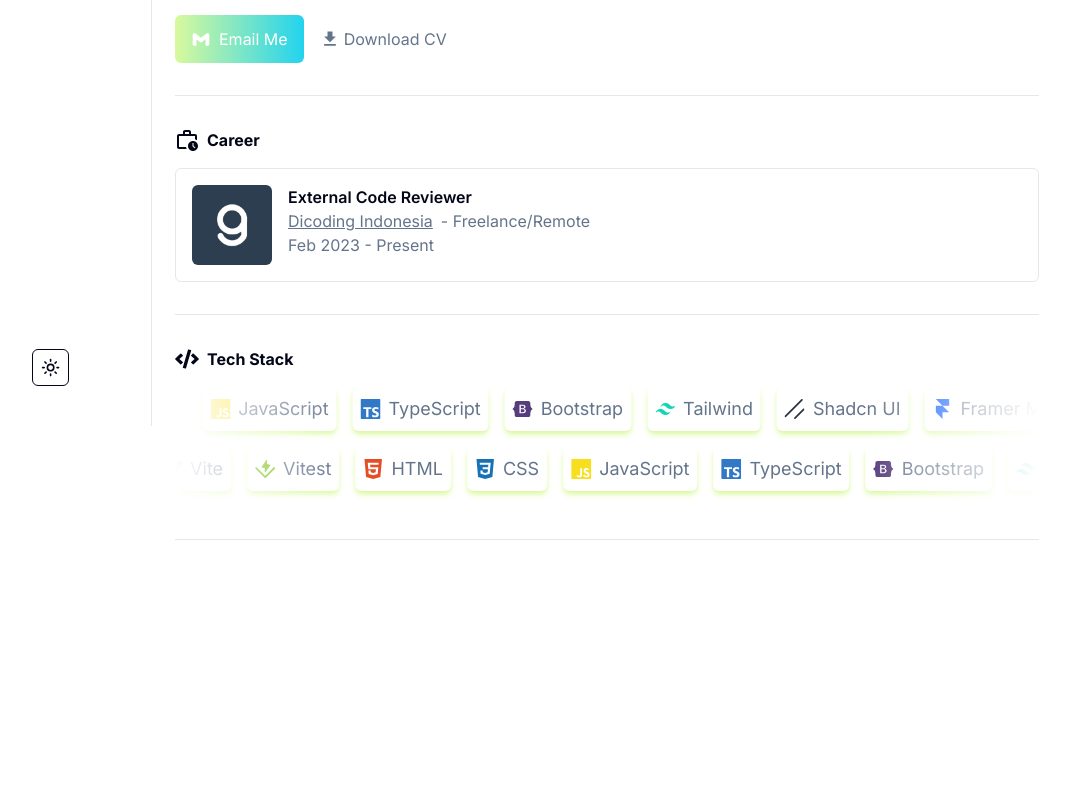
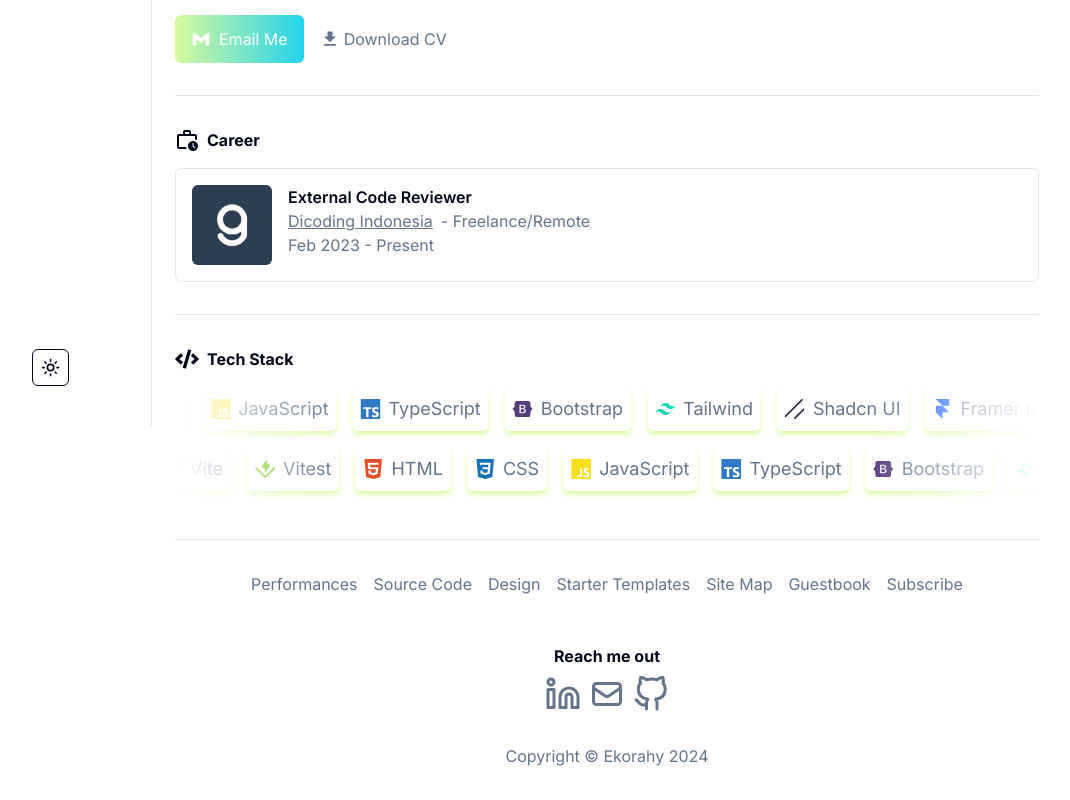
Before and after one commit to ekorahy/personal-website, a Next.js app: page / in a window 1280 px wide. Shown: the part 406-1206 px from the top of the page, without its empty margins (145-1215 px from the left). Before the commit the page ends 1058 px from the top, so only its background shows below. Built offline with nearby package versions, Linux system fonts and the light colour scheme.

Commit message:
feat: add minimum content for footer

```diff
--- a/src/app/layout.tsx
+++ b/src/app/layout.tsx
@@ -3,6 +3,10 @@ import "../styles/globals.css";
 import NavBar from "@/components/molecule/NavBar";
 import NavSide from "@/components/molecule/NavSide";
 import { ThemeProvider } from "@/components/theme/ThemeProvider";
+import NavFooterList from "@/components/molecule/NavFooterList";
+import { FiGithub, FiLinkedin } from "react-icons/fi";
+import { HiOutlineMail } from "react-icons/hi";
+import Link from "next/link";
 
 const inter = Inter({ subsets: ["latin"] });
 
@@ -20,12 +24,43 @@ export default function RootLayout({
           enableSystem
           disableTransitionOnChange
         >
-          <header className="fixed z-50 bottom-0 w-full sm:hidden">
+          <header className="fixed bottom-0 z-50 w-full sm:hidden">
             <NavBar />
           </header>
-          <main className="mx-auto mb-20 flex max-w-6xl gap-6 p-4 sm:p-8">
+          <main className="mx-auto mb-20 flex max-w-6xl gap-6 p-4 sm:mb-0 sm:p-8">
             <NavSide />
-            <div className="w-full sm:pl-56">{children}</div>
+            <div className="w-full sm:pl-56">
+              <div>{children}</div>
+              <footer className="mt-8">
+                <NavFooterList />
+                <div className="mx-auto mb-8 mt-12 w-max">
+                  <h3 className="mb-2 text-center font-bold text-slate-950 dark:text-white">
+                    Reach me out
+                  </h3>
+                  <div className="flex items-center justify-center gap-2 text-4xl">
+                    <Link
+                      className="hover:text-slate-950 dark:hover:text-white"
+                      href="https://www.linkedin.com/in/ekorahy/"
+                    >
+                      <FiLinkedin />
+                    </Link>
+                    <Link
+                      className="hover:text-slate-950 dark:hover:text-white"
+                      href="mailto:ekorahy@gmail.com"
+                    >
+                      <HiOutlineMail />
+                    </Link>
+                    <Link
+                      className="hover:text-slate-950 dark:hover:text-white"
+                      href="https://github.com/ekorahy"
+                    >
+                      <FiGithub />
+                    </Link>
+                  </div>
+                </div>
+                <p className="text-center">Copyright &#169; Ekorahy 2024</p>
+              </footer>
+            </div>
           </main>
         </ThemeProvider>
       </body>
--- /dev/null
+++ b/src/components/atom/NavFooterItem.tsx
@@ -0,0 +1,15 @@
+import Link from "next/link";
+
+export default function NavFooterItem({
+  name,
+  link,
+}: {
+  name: string;
+  link: string;
+}) {
+  return (
+    <Link className="hover:text-slate-950 dark:hover:text-white" href={link}>
+      {name}
+    </Link>
+  );
+}
--- /dev/null
+++ b/src/components/molecule/NavFooterList.tsx
@@ -0,0 +1,12 @@
+import { navFooter } from "@/data/local/navfooter";
+import NavFooterItem from "../atom/NavFooterItem";
+
+export default function NavFooterList() {
+  return (
+    <div className="flex flex-wrap justify-center gap-4">
+      {navFooter.map(({ name, link }, idx) => (
+        <NavFooterItem key={idx} name={name} link={link} />
+      ))}
+    </div>
+  );
+}
--- /dev/null
+++ b/src/data/local/navfooter.ts
@@ -0,0 +1,30 @@
+export const navFooter = [
+  {
+    name: 'Performances',
+    link: '/'
+  },
+  {
+    name: 'Source Code',
+    link: '/'
+  },
+  {
+    name: 'Design',
+    link: '/'
+  },
+  {
+    name: 'Starter Templates',
+    link: '/'
+  },
+  {
+    name: 'Site Map',
+    link: '/'
+  },
+  {
+    name: 'Guestbook',
+    link: '/'
+  },
+  {
+    name: 'Subscribe',
+    link: '/'
+  },
+];
```
